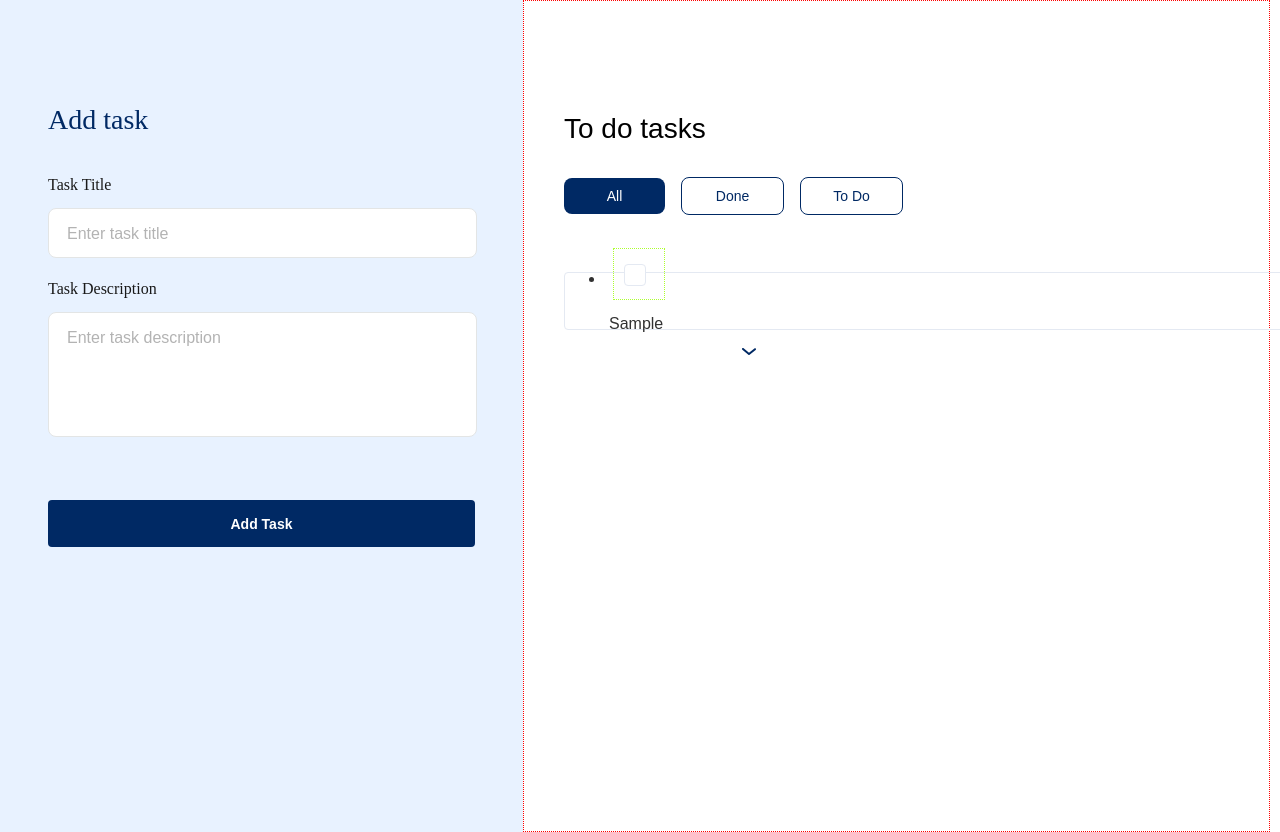
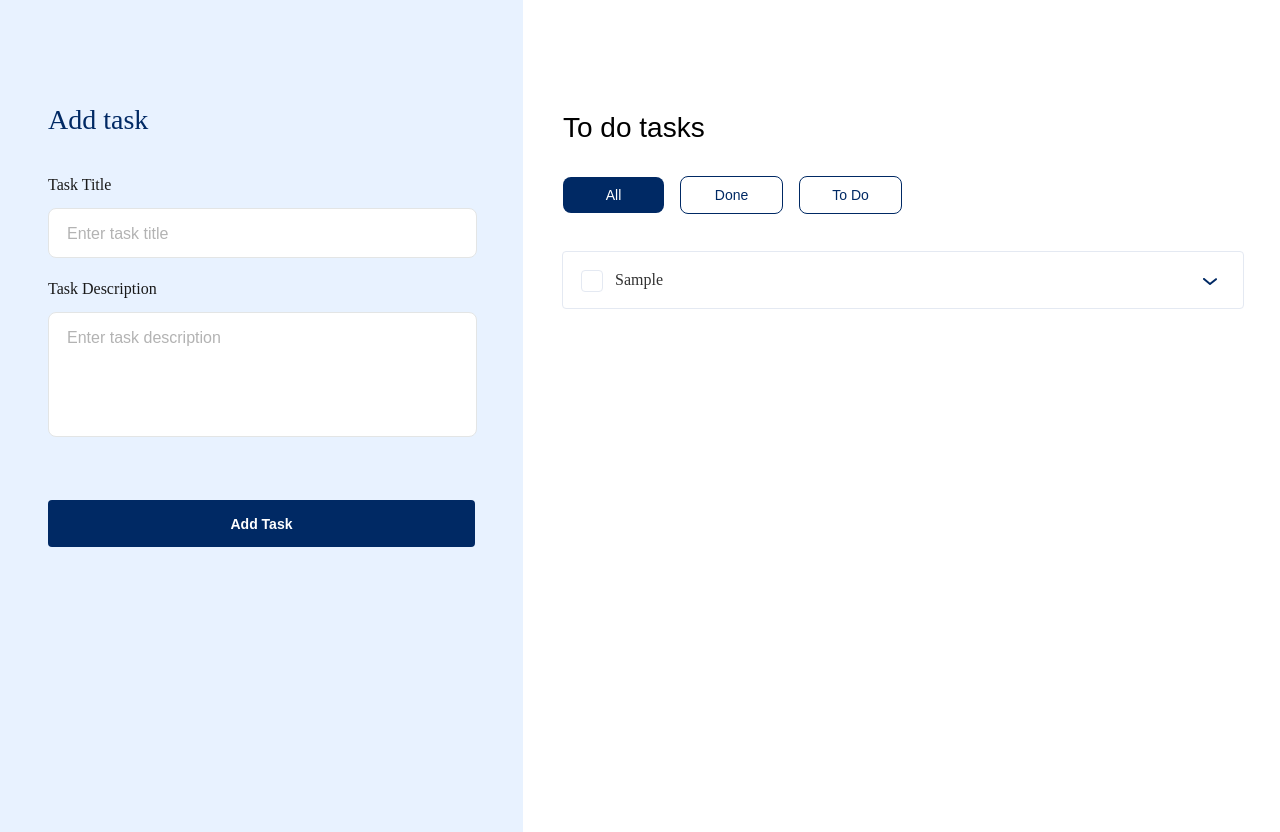
Before and after one commit to SamarthanandKamble/learnyst, a React (Vite) app: page / in a window 1280 px wide. Both pictures are taken after typing "Sample", "Sample" into the empty fields and a click on the button "Add Task". Built offline with nearby package versions, Linux system fonts and the light colour scheme.

Commit message:
Added dropdown for title and description

```diff
--- a/src/App.css
+++ b/src/App.css
@@ -96,7 +96,6 @@ label:last-of-type .input-fields {
 }
 
 .todo-container {
-  border: 1px dotted red;
   width: 745px;
   position: relative;
 }
@@ -154,40 +153,49 @@ label:last-of-type .input-fields {
 .todo-items-container {
   position: absolute;
   display: flex;
+  flex-direction: column;
   align-items: center;
   width: 680px;
-  height: 56px;
-  top: 255px;
+  top: 251px;
   left: 40px;
   border-radius: 4px;
-  border: 1px solid #e4e9f2;
+  color: #313131;
+  padding-inline-start: 0;
+  margin-block-start: 0;
+  margin-block-end: 0;
+}
+
+.todo-list-container {
+  display: flex;
+  align-items: center;
+  justify-content: center;
+  width: 680px;
+  height: 56px;
   color: #313131;
 }
 
 .checkbox-cnt {
-  position: relative;
+  position: absolute;
+  left: 8px;
+  width: 40px;
+  height: 40px;
   display: flex;
+  justify-content: center;
   align-items: center;
-  height: 30px;
-  width: 30px;
-  left: 8px;
-  padding: 10px;
-  border: 1px dotted greenyellow;
-  margin-right: 4px;
+  flex-wrap: wrap;
 }
 
 input[type="checkbox"] {
   height: 20px;
-  width: 20px; /* Set the height of the checkbox */
-  padding: 0; /* Remove padding */
-  margin: 0; /* Add border-radius for rounded corners */
-  appearance: none; /* Remove default styles */
+  width: 20px;
+  padding: 0;
+  margin: 0;
+  appearance: none;
   outline: none;
 }
 
-/* Style the custom appearance of the checkbox */
 input[type="checkbox"]::before {
-  content: ""; /* Add pseudo-element content */
+  content: "";
   display: block;
   width: 100%;
   height: 100%;
@@ -196,30 +204,65 @@ input[type="checkbox"]::before {
   border-radius: 4px;
 }
 
-/* Adjust appearance of the custom checkbox when checked */
 input[type="checkbox"]:checked::before {
   background-image: url("/Checkmark.svg");
   background-repeat: no-repeat;
   background-color: #002964;
   background-size: 50%;
   background-position: center;
+  border: none;
 }
 
 .todo-content {
-  display: flex;
-  align-items: center;
-  position: relative;
-  width: 451px;
-  height: 48px;
-  left: 4px;
-  gap: 0px;
-  opacity: 0px;
+  position: absolute;
+  left: 52px;
+  font-family: Poppins;
+  font-size: 16px;
+  font-weight: 400;
+  line-height: 48px;
+  color: #313131;
+}
+.todo-content-selected {
+  position: absolute;
+  left: 52px;
+  font-size: 16px;
+  font-weight: 400;
+  line-height: 48px;
+  color: #b6b6b6;
+}
+
+.todo-content-selected::after {
+  content: "";
+  position: absolute;
+  top: 50%;
+  left: 0;
+  right: 0;
+  border-bottom: 1px solid #b6b6b6; /* Adjust line properties as needed */
+  transform: translateY(80%);
 }
 
 .todo-dropdown {
-  position: relative;
-  display: flex;
-  align-items: center;
-  left: 137px;
+  position: absolute;
+  left: 640px;
   cursor: pointer;
 }
+
+.todo-description {
+  position: relative;
+  height: 46px;
+  left: 52px;
+  height: 40px;
+  width: fit-content;
+  font-size: 14px;
+  font-weight: 400;
+  line-height: 48px;
+  top: -10px;
+}
+
+.li-container {
+  border-radius: 4px;
+  border: 1px solid #e4e9f2;
+  height: auto;
+  margin-bottom: 8px;
+  list-style: none;
+}
--- a/src/Components/Todo.jsx
+++ b/src/Components/Todo.jsx
@@ -1,32 +1,58 @@
-import React from "react";
-import { useSelector } from "react-redux";
+import React, { useState } from "react";
+import { useDispatch, useSelector } from "react-redux";
+import { updateTodo } from "../Redux/todos";
 
 const Todo = () => {
   const todos = useSelector((state) => state.todos?.todoList);
+  const dispatch = useDispatch();
+
+  const handleDropDown = (id) => {
+    let newArr = todos.map((todo) =>
+      todo?.id === id ? { ...todo, isDropdownOpen: !todo.isDropdownOpen } : todo
+    );
+    dispatch(updateTodo(newArr));
+  };
+
+  const handleSelectedTodo = (id) => {
+    let newArr = todos.map((todo) =>
+      todo?.id === id ? { ...todo, isComplete: !todo.isComplete } : todo
+    );
+    dispatch(updateTodo(newArr));
+  };
 
   return (
     <>
-      {/* <div className="todo-items-container">
-        <div className="checkbox-cnt">
-          <input type="checkbox" id="myCheckBox" />
-        </div>
-        <div className="todo-content">content</div>
-        <div className="todo-dropdown">
-          <img src={"/DownIcon.svg"} alt="v" className="dropdown-down" />
-        </div>
-      </div> */}
-
       <ul className="todo-items-container">
         {todos.map((todo) => {
           return (
-            <li key={todo}>
-              <div className="checkbox-cnt">
-                <input type="checkbox" id="myCheckBox" />
+            <li key={todo?.id} className="li-container">
+              <div className="todo-list-container">
+                <div className="checkbox-cnt">
+                  <input
+                    type="checkbox"
+                    id="myCheckBox"
+                    onChange={() => handleSelectedTodo(todo?.id)}
+                  />
+                </div>
+                <div
+                  className={
+                    todo?.isComplete ? "todo-content-selected" : "todo-content"
+                  }
+                >
+                  {todo.title}
+                </div>
+                <div className="todo-dropdown">
+                  <img
+                    src={todo?.isDropdownOpen ? "/UpIcon.svg" : "/DownIcon.svg"}
+                    alt="open/close toggler"
+                    className="dropdown-down"
+                    onClick={() => handleDropDown(todo?.id)}
+                  />
+                </div>
               </div>
-              <div className="todo-content">{todo.title}</div>
-              <div className="todo-dropdown">
-                <img src={"/DownIcon.svg"} alt="v" className="dropdown-down" />
-              </div>
+              {todo?.isDropdownOpen && (
+                <div className="todo-description">{todo?.description}</div>
+              )}
             </li>
           );
         })}
--- a/src/Components/UserInputForm.jsx
+++ b/src/Components/UserInputForm.jsx
@@ -17,6 +17,7 @@ const UserInputForm = () => {
         title,
         description,
         isComplete: false,
+        isDropdownOpen: false,
       };
 
       dispatch(addNewTodo([...todoList, newTodo]));
--- a/src/Redux/todos.jsx
+++ b/src/Redux/todos.jsx
@@ -4,7 +4,9 @@ export const todos = createSlice({
   name: "todos",
   initialState: {
     todoList: [],
-    todoSection :"All"
+    todoSection: "All",
+    doneTodoList: [],
+    incompleteTodoList: [],
   },
   reducers: {
     addNewTodo: (state, action) => {
@@ -19,12 +21,26 @@ export const todos = createSlice({
     doneTodo: (state, action) => {
       state.todoList = action.payload;
     },
-    updateTodoSection:(state,action)=>{
+    updateTodoSection: (state, action) => {
       state.todoSection = action.payload;
-    }
+    },
+    addNewDoneTodo: (state, action) => {
+      state.doneTodoList = action.payload;
+    },
+    addIncompleteTodoList: (state, action) => {
+      state.incompleteTodoList = action.payload;
+    },
   },
 });
 
-export const { addNewTodo, deleteTodo, doneTodo, updateTodo,updateTodoSection } = todos.actions;
+export const {
+  addNewTodo,
+  deleteTodo,
+  doneTodo,
+  updateTodo,
+  updateTodoSection,
+  addIncompleteTodoList,
+  addNewDoneTodo,
+} = todos.actions;
 
 export default todos.reducer;
```
